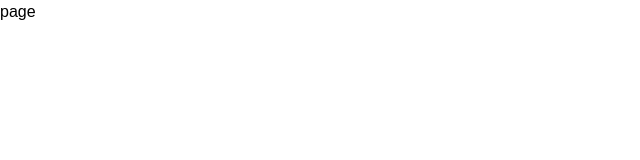
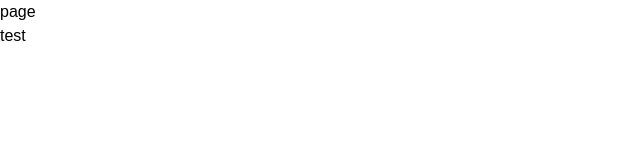
Before and after one commit to prgrms-web-devcourse-final-project/WEB5_6_HaeDokCoding_FE, a Next.js app: page /recommend in a window 1280 px wide. Shown: the top 160 px of the page, without its empty margins (0-640 px from the left). Built offline with nearby package versions, Linux system fonts and the light colour scheme; a web font is replaced by a local one.

Commit message:
[test] 테스트 확인

```diff
--- a/src/app/recommend/page.tsx
+++ b/src/app/recommend/page.tsx
@@ -1,4 +1,9 @@
 function page() {
-  return <div>page</div>;
+  return (
+    <div>
+      page
+      <p>test</p>
+    </div>
+  );
 }
 export default page;
```
